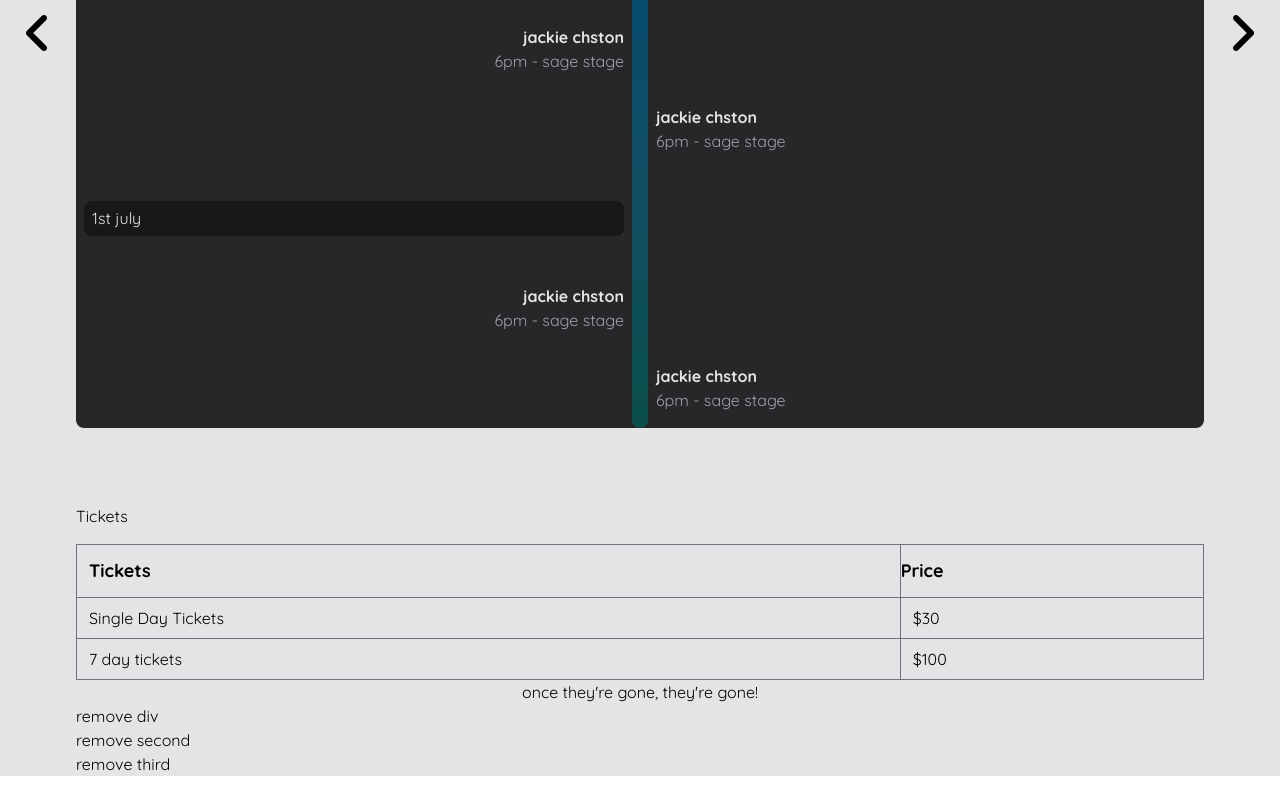
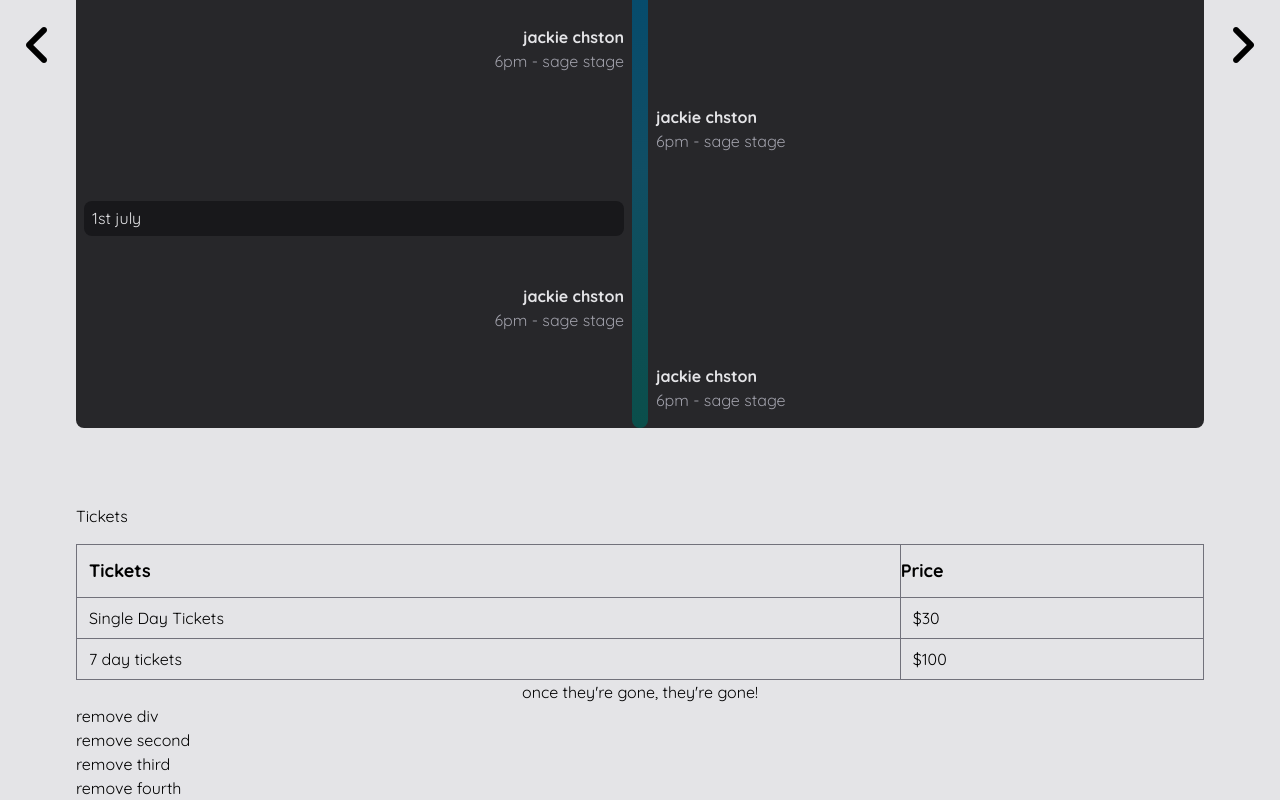
Before and after one commit to UmiduKaushika97/plant-app, a React (Vite) app: page / in a window 1280 px wide. Shown: the part 1453-2253 px from the top of the page. Before the commit the page ends 2229 px from the top, so only its background shows below. Built offline with nearby package versions, Linux system fonts and the light colour scheme.

Commit message:
section remove

```diff
--- a/src/App.tsx
+++ b/src/App.tsx
@@ -448,6 +448,7 @@ text-zinc-200 dark:text zinnc-900 p-2 text-3xl"
 <div>remove div</div>
 <div>remove second</div>
 <div>remove third</div>
+<div>remove fourth </div>
 
             </div>
             <div
```
